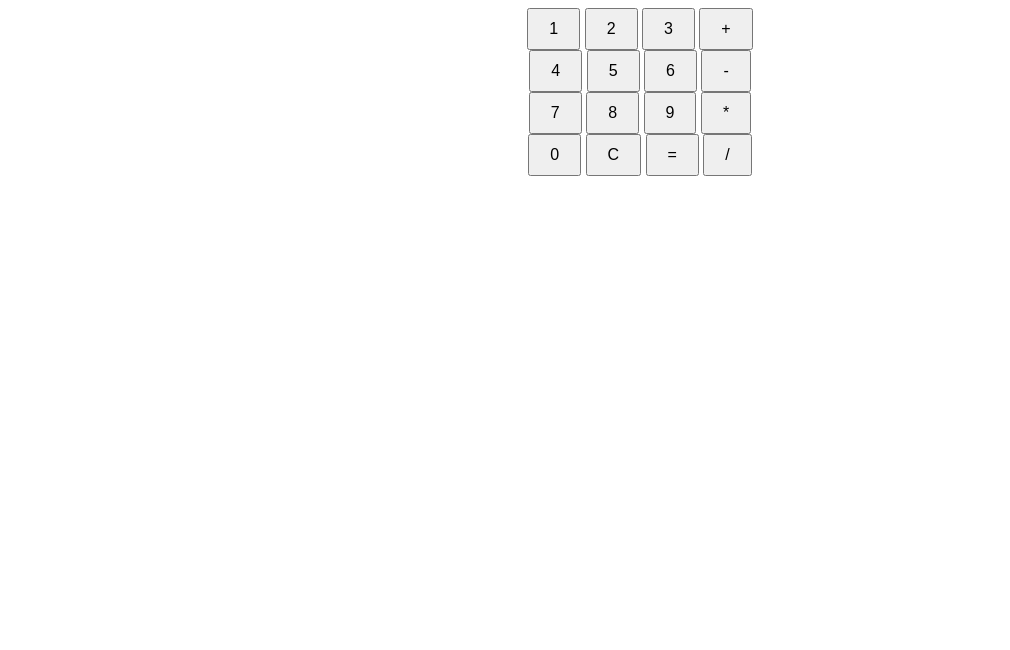
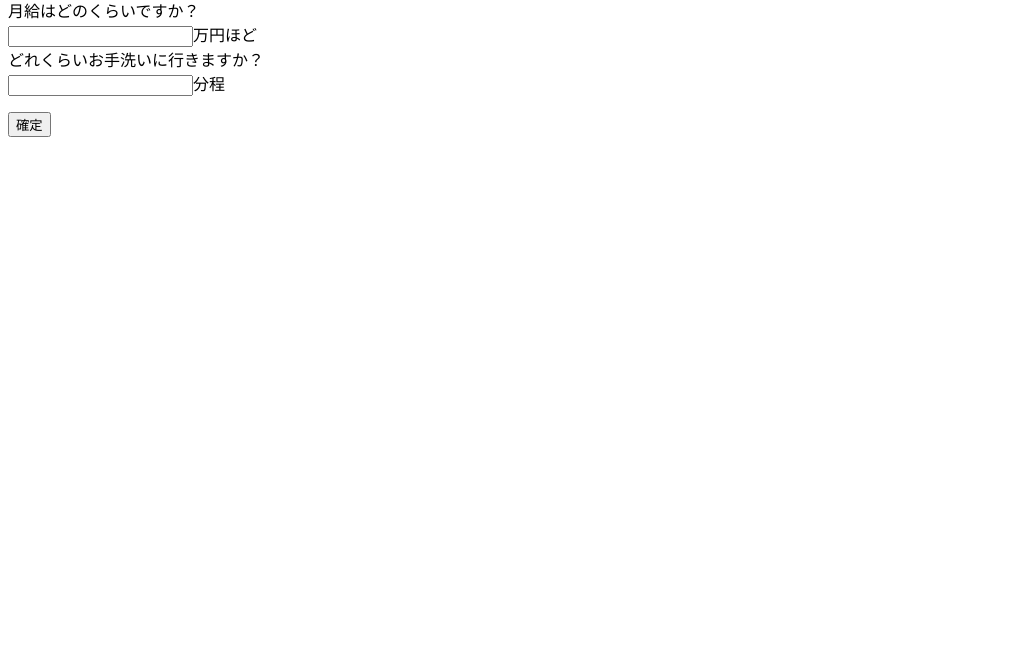
Before and after one commit to momotabetai0110/simple-js-calculator, a plain HTML site: page index.html in a window 1280 px wide. Shown: the part 150-800 px from the top of the page, without its empty margins (0-1010 px from the left). Drawn offline with Linux system fonts and the light colour scheme.

Commit message:
Add files via upload

```diff
--- a/index.html
+++ b/index.html
@@ -1,84 +1,28 @@
-<!DOCTYPE html>
-<html lang="en">
+<html>
 <head>
-  <meta charset="UTF-8">
-  <meta name="viewport" content="width=device-width, initial-scale=1.0">
-  <title>Simple Calculator</title>
-  <style>
-    body {
-      font-family: Arial, sans-serif;
-      text-align: center;
-      margin: 50px;
-    }
+	<meta charset="UTF-8">
+  <script src="main.js"></script>
+  <h1>勤務中のお手洗いにどれくらい給料が発生しているか調べよう！！</h1>
+</head>
+<title>Simple Calculator</title>
+<body>
+  <intoroduction>以下の質問には残業を含め、昼休みは除いて答えてください</intoroduction><br>
 
-    input {
-      padding: 10px;
-      font-size: 16px;
-    }
+  <form id="calculatorForm">
 
-    button {
-      padding: 10px 20px;
-      font-size: 16px;
-      cursor: pointer;
-    }
-  </style>
-</head>
-<body>
+  <label for="workHours">１日の勤務時間はどれくらいですか？<br><input type="number" min="0" id="workHours"> 時間ほど</label><br>
 
-  <h2>Simple Calculator</h2>
+  <saraly>月給はどのくらいですか？<br><input type="number" min="0" id="monthlySalary">万円ほど</saraly><br>
 
-  <input type="text" id="display" readonly>
+	<minutes>どれくらいお手洗いに行きますか？<br><input type="number" min="0" id="bathroomTime">分程</minutes><br>
 
-  <br><br>
+</form>
 
-  <button onclick="appendNumber('1')">1</button>
-  <button onclick="appendNumber('2')">2</button>
-  <button onclick="appendNumber('3')">3</button>
-  <button onclick="appendOperator('+')">+</button>
+<botton>
 
-  <br>
-
-  <button onclick="appendNumber('4')">4</button>
-  <button onclick="appendNumber('5')">5</button>
-  <button onclick="appendNumber('6')">6</button>
-  <button onclick="appendOperator('-')">-</button>
-
-  <br>
-
-  <button onclick="appendNumber('7')">7</button>
-  <button onclick="appendNumber('8')">8</button>
-  <button onclick="appendNumber('9')">9</button>
-  <button onclick="appendOperator('*')">*</button>
-
-  <br>
-
-  <button onclick="appendNumber('0')">0</button>
-  <button onclick="clearDisplay()">C</button>
-  <button onclick="calculateResult()">=</button>
-  <button onclick="appendOperator('/')">/</button>
-
-  <script>
-    function appendNumber(number) {
-      document.getElementById('display').value += number;
-    }
-
-    function appendOperator(operator) {
-      document.getElementById('display').value += operator;
-    }
-
-    function clearDisplay() {
-      document.getElementById('display').value = '';
-    }
-
-    function calculateResult() {
-      try {
-        const result = eval(document.getElementById('display').value);
-        document.getElementById('display').value = result;
-      } catch (error) {
-        document.getElementById('display').value = 'Error';
-      }
-    }
-  </script>
+  <button class="button" type="button" onclick="calculateSalary()">確定</button>
+  <script src="main.js"></script>
+</botton>
+  <div id="result"></div>
 
 </body>
-</html>
--- /dev/null
+++ b/main.js
@@ -0,0 +1,19 @@
+function calculateSalary() {
+  // フォームから値を取得
+  const workHours = parseFloat(document.getElementById('workHours').value);
+  const monthlySalary = parseFloat(document.getElementById('monthlySalary').value);
+  const bathroomTime = parseFloat(document.getElementById('bathroomTime').value);
+
+  let result = document.getElementById("result");
+
+  if (!isNaN(workHours) && !isNaN(monthlySalary) && !isNaN(bathroomTime)) {
+    let daySalary = Math.round(monthlySalary * 10000 / 20);
+    let minutesSalary = Math.round(daySalary / workHours / 60);
+    let minutes_bathroom = Math.round(minutesSalary * bathroomTime);
+    let monthly_bathroom = minutes_bathroom * 20;
+
+    result.innerHTML = `あなたがトイレで稼ぐ月給は${monthly_bathroom}円です。`;
+  } else {
+    result.innerHTML = `真面目に入力しろや`;
+  }
+}
```
